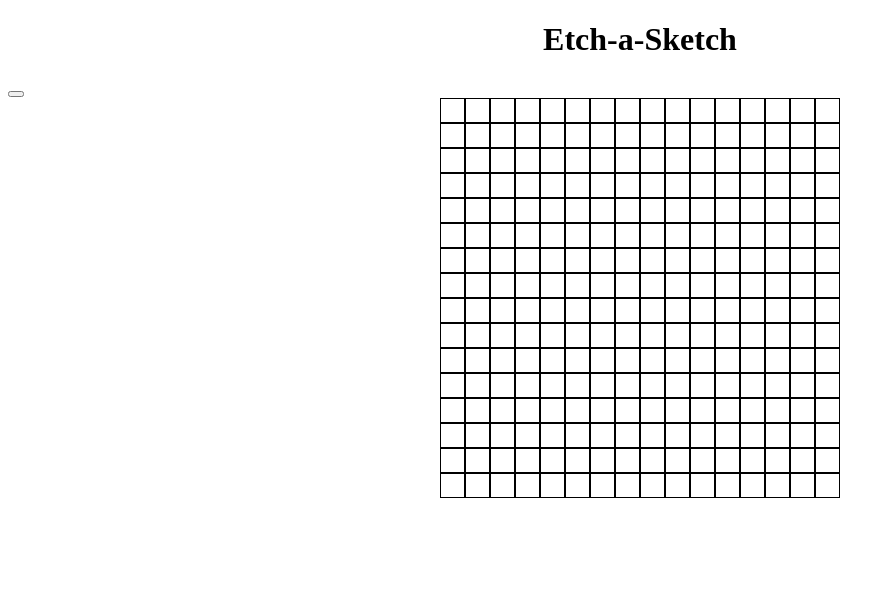
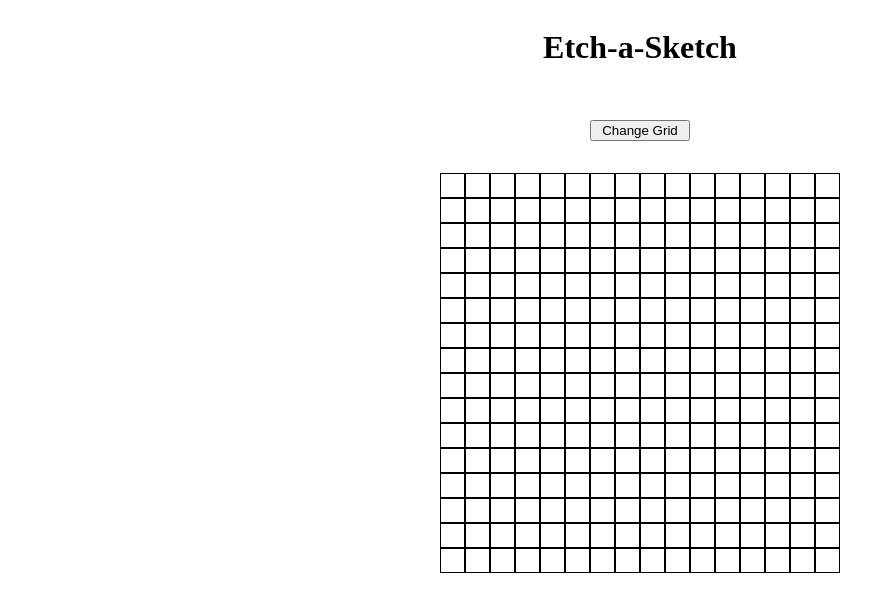
Before and after one commit to josueramirez1/etch-a-sketch, a plain HTML site: page index.html in a window 1280 px wide. Shown: the whole page, without its empty margins (0-895 px from the left). Drawn offline with Linux system fonts and the light colour scheme.

Commit message:
adding button
button will allow user to change grid size

```diff
--- a/index.html
+++ b/index.html
@@ -9,7 +9,7 @@
   </head>
   <body>
     <h1 class="title">Etch-a-Sketch</h1>
-    <button class="gridChange"></button>
+    <button class="gridChange">Change Grid</button>
     <div class="container"></div>
   </body>
 </html>
--- a/styles.css
+++ b/styles.css
@@ -2,8 +2,17 @@
   box-sizing: border-box;
 }
 
-.title {
-  text-align: center;
+body {
+  display: flex;
+  align-items: center;
+  flex-direction: column;
+  gap: 2rem;
+}
+
+.gridChange {
+  width: 100px;
+  height: auto;
+  cursor: pointer;
 }
 
 .container {
```
Also changed, not shown: script.js (+0 -17 lines).
